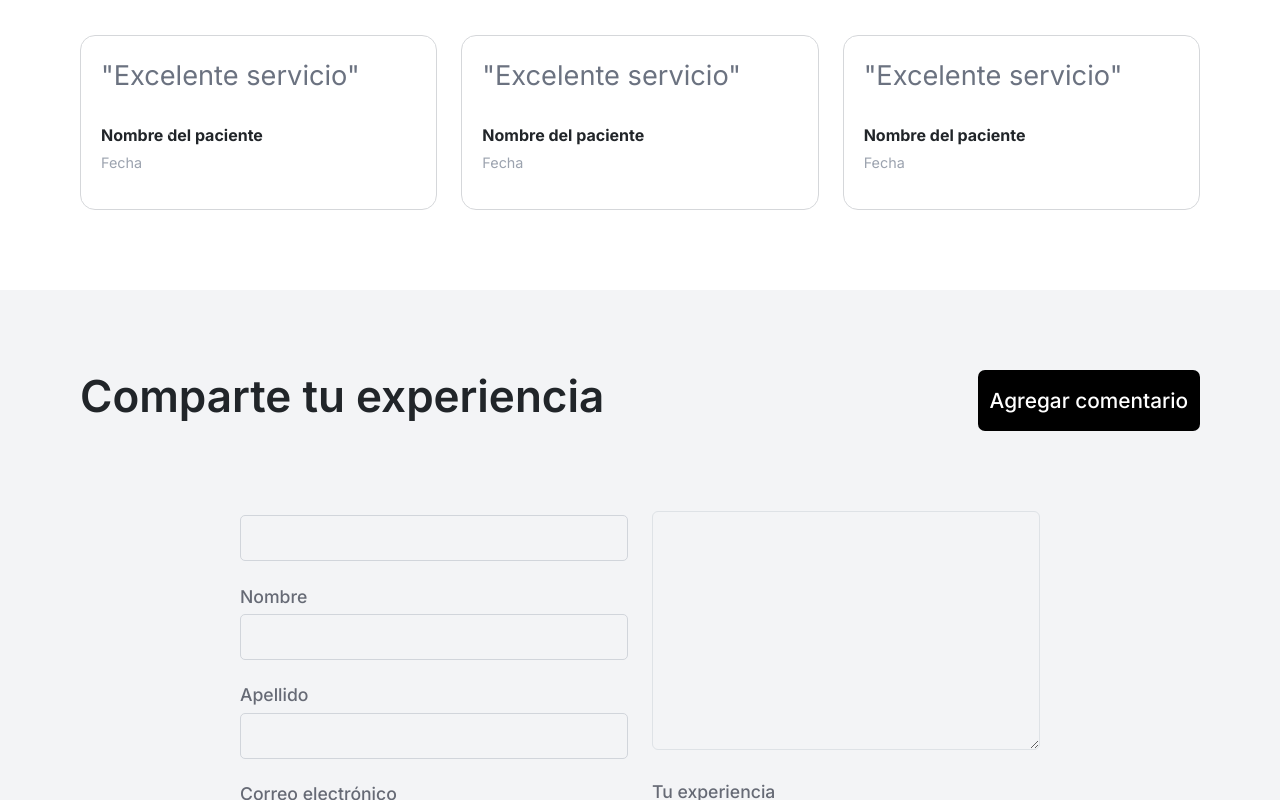
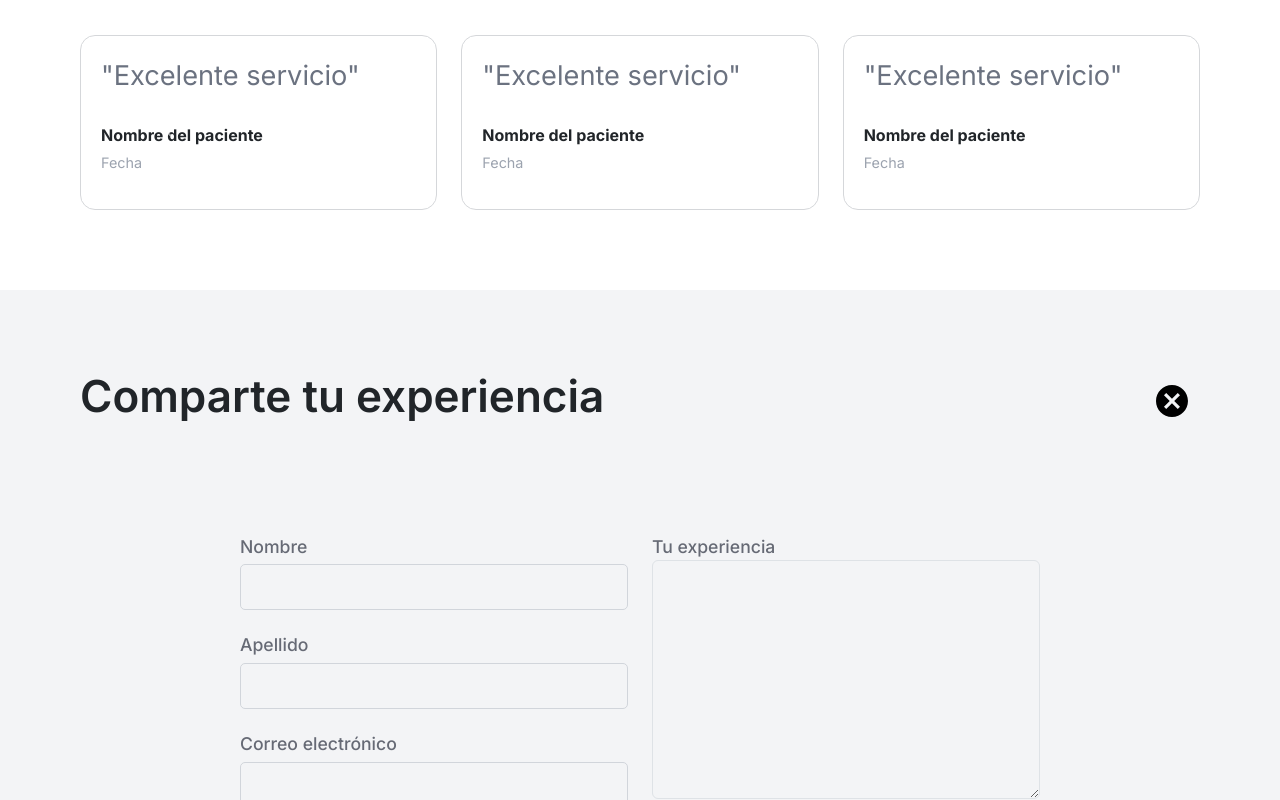
Before and after one commit to jdcorderor/m-r-landing-page, a Next.js app: page / in a window 1280 px wide. Both pictures are taken after a click on the button "Agregar comentario". Shown: the part 3203-4003 px from the top of the page. Built offline with nearby package versions, Linux system fonts and the light colour scheme.

Commit message:
Almost done with the 'Comparte tu experiencia' form—80% complete. Just need to add CSS to the inputs.

```diff
--- a/app/globals.css
+++ b/app/globals.css
@@ -485,4 +485,16 @@
     font-size: 0.8rem;
     margin-top: 0.5vh !important;
   }
+  .transition1 {
+    color: #000;
+    font-size: 1.3rem;
+    font-weight: 500;
+    width: fit-content;
+    border-radius: 7px;
+    border: none;
+    display: flex;
+    align-items: center;
+    justify-content: center;
+    transition: "all 0.2s ease-in-out",
+  }
 }
--- a/app/page.tsx
+++ b/app/page.tsx
@@ -303,6 +303,7 @@ export default function Home() {
         </Carousel.Item>
       </Carousel>
       </div>
+
       <div
       id="comments"
       style={{ backgroundColor: "#f3f4f6", alignItems: "center" }}
@@ -311,52 +312,57 @@ export default function Home() {
         <h3>Comparte tu experiencia</h3>
         <div style={{ width: "100%", display: "flex", justifyContent: "flex-end" }}>
         <button
-          className="bg-black pl-3 pr-3"
-          style={{
-          color: "white",
-          fontSize: "1.3rem",
-          fontWeight: "500",
-          width: "fit-content",
-          borderRadius: "7px",
+          className={`${showForm ? "pl-3 pr-3 bg-transparent text-black" : "bg-black pl-3 pr-3 text-white"} flex custom-weight w-fit-content rounded border-none-none align-items-center justify-content-center transition-all`}
+          onClick={(e) => {
+            e.stopPropagation();
+            setShowForm(!showForm);
           }}
-          onClick={() => setShowForm(!showForm)}
         >
-          Agregar comentario
+
+            <div
+            className={`transition-all duration-200 ease-in-out ${showForm ? "rotate-0" : "rotate-0"}`}
+            >
+            {showForm ? (
+              <svg width="32" height="32" viewBox="0 0 61 61" fill="none" xmlns="http://www.w3.org/2000/svg">
+                <path d="M30.4688 0C13.5584 0 0 13.5584 0 30.4688C0 47.3783 13.5584 60.9375 30.4688 60.9375C47.3782 60.9375 60.9375 47.3783 60.9375 30.4688C60.9375 13.5584 47.3783 0 30.4688 0ZM45.7034 41.4376L41.4378 45.7028L30.4688 34.7339L19.4999 45.7028L15.2341 41.4376L26.2033 30.4688L15.2341 19.4999L19.4999 15.2348L30.4688 26.2033L41.4376 15.2348L45.7033 19.4999L34.7342 30.4688L45.7034 41.4376Z" fill="black"/>
+              </svg>
+            ) : (
+              "Agregar comentario"
+            )}
+          </div>
         </button>
         </div>
       </div>
       <div
-        className="body pt-0 pb-5"
-        style={{
-        width: "100%",
-        maxWidth: "800px",
-        margin: "0 auto",
-        display: showForm ? "block" : "none",
-        }}
+        className={`body pt-0 pb-5 w-full max-w-[800px] mx-auto transition-all duration-300 ease-in-out overflow-hidden ${
+          showForm
+        ? "max-h-[1000px] opacity-100 translate-y-0"
+        : "max-h-0 opacity-0 -translate-y-5"
+        }`}
       >
         <form action="submit" className="flex flex-col gap-4">
           <div className="flex flex-row gap-4 w-full">
         <div className="flex flex-col w-1/2">
           <div>
+            <label htmlFor="name">Nombre</label>
             <input type="text" id="name" />
-            <label htmlFor="name">Nombre</label>
           </div>
           <div>
+          <label htmlFor="apellido">Apellido</label>
           <input type="text" id="apellido" />
-            <label htmlFor="apellido">Apellido</label>
           </div>
           <div>
+            <label htmlFor="email">Correo electrónico</label>
             <input type="email" id="email" />
-            <label htmlFor="email">Correo electrónico</label>
           </div>
         </div>
         <div className="flex w-1/2 h-full flex-col gap-4">
           <div>
+            <label htmlFor="comentario">Tu experiencia</label>
             <textarea
           className="h-[239px] w-full border border-gray-300 rounded resize-none"
           id="comentario"
             ></textarea>
-            <label htmlFor="comentario">Tu experiencia</label>
           </div>
         </div>
           </div>
@@ -420,6 +426,4 @@ export default function Home() {
       </div>
     </div>
   );
-
-
 }
```
Lines whose indentation alone changed are shown as unchanged.
